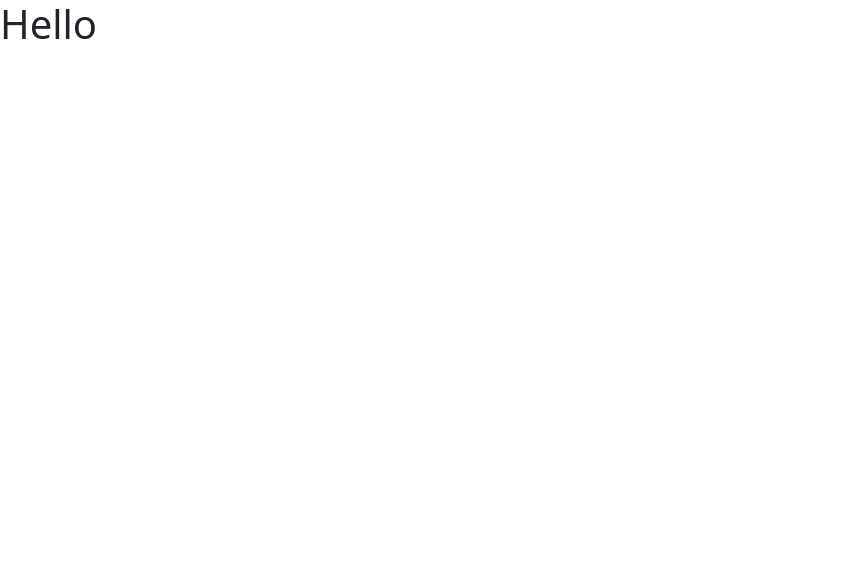
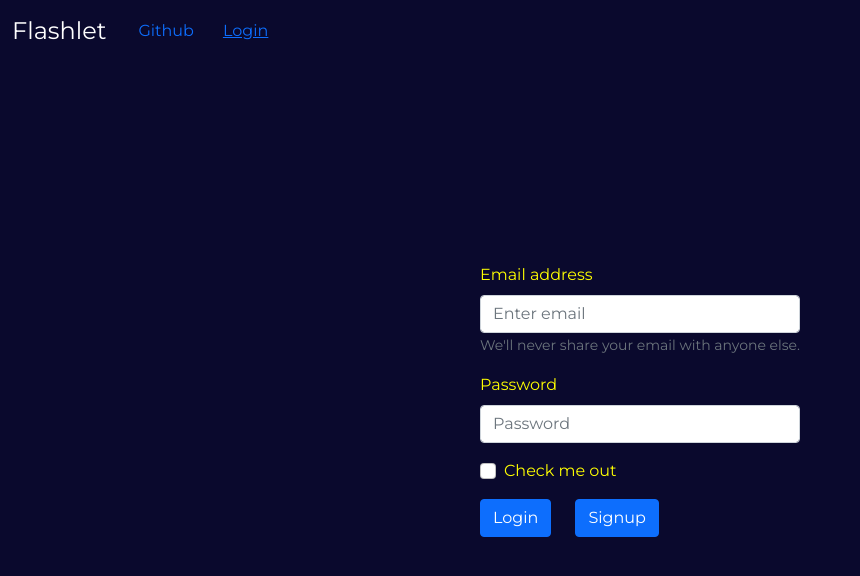
Before and after one commit to BrianCheung1/Flashcards, a React (Create React App) app in the folder client/: page /Login in a window 1280 px wide. Shown: the top 576 px of the page, without its empty margins (0-860 px from the left). Built offline with nearby package versions, Linux system fonts and the light colour scheme.

Commit message:
Improved look for Login page

```diff
--- a/client/src/App.css
+++ b/client/src/App.css
@@ -14,7 +14,7 @@
 
 .Cardform {
     padding-top: 80px;
-    padding-bottom: 50px;
+    padding-bottom: 40px;
     justify-content: center;
 }
 
@@ -75,3 +75,10 @@
 .ToastBackground {
     padding-top: 60px;
 }
+
+.Login {
+    display: flex;
+    justify-content: center;
+    align-items: center;
+    color: yellow;
+}
--- a/client/src/components/Cardform.js
+++ b/client/src/components/Cardform.js
@@ -57,7 +57,7 @@ function Cardform(props) {
         Create Card
       </Button>
       <ToastContainer position="top-end" className="ToastBackground">
-        <Toast onClose={() => setShow(false)} show={show} delay={3000} autohide>
+        <Toast onClose={() => setShow(false)} show={show} delay={1000} autohide>
           <Toast.Body>Flashcard Created</Toast.Body>
         </Toast>
       </ToastContainer>
--- /dev/null
+++ b/client/src/components/LoginForm.js
@@ -0,0 +1,51 @@
+import React from "react";
+import Container from "react-bootstrap/Container";
+import Form from "react-bootstrap/form";
+import Button from "react-bootstrap/button";
+import Row from "react-bootstrap/Row";
+import Col from "react-bootstrap/Col";
+import { useNavigate } from "react-router-dom";
+
+function LoginForm() {
+  let navigate = useNavigate();
+
+  const routeChange = () => {
+    let path = "/";
+    navigate(path);
+  };
+
+  return (
+    <Container fluid>
+      <Form>
+        <Form.Group className="mb-3" controlId="formBasicEmail">
+          <Form.Label>Email address</Form.Label>
+          <Form.Control type="text" placeholder="Enter email" />
+          <Form.Text className="text-muted">
+            We'll never share your email with anyone else.
+          </Form.Text>
+        </Form.Group>
+
+        <Form.Group className="mb-3" controlId="formBasicPassword">
+          <Form.Label>Password</Form.Label>
+          <Form.Control type="password" placeholder="Password" />
+        </Form.Group>
+        <Form.Group className="mb-3" controlId="formBasicCheckbox">
+          <Form.Check type="checkbox" label="Check me out" />
+        </Form.Group>
+        <Row xs="auto" md="auto">
+          <Col>
+            <Button variant="primary" type="submit" onClick={routeChange}>
+              Login
+            </Button>
+          </Col>
+          <Col>
+            <Button variant="primary" type="submit" onClick={routeChange}>
+              Signup
+            </Button>
+          </Col>
+        </Row>
+      </Form>
+    </Container>
+  );
+}
+export { LoginForm };
--- a/client/src/components/Navbar.js
+++ b/client/src/components/Navibar.js
@@ -2,8 +2,17 @@ import React from "react";
 import Container from "react-bootstrap/Container";
 import Nav from "react-bootstrap/Nav";
 import Navbar from "react-bootstrap/Navbar";
+import Button from "react-bootstrap/Button"
+import { useNavigate } from "react-router-dom";
 
 function Navibar() {
+  let navigate = useNavigate();
+
+  const routeChange = () => {
+    let path = "/login";
+    navigate(path);
+  };
+
   return (
     <Navbar
       collapseOnSelect
@@ -22,6 +31,10 @@ function Navibar() {
           >
             Github
           </Nav.Link>
+
+          <Button variant="link" onClick={routeChange}>
+            Login
+          </Button>
         </Navbar.Collapse>
       </Container>
     </Navbar>
--- a/client/src/pages/Login.js
+++ b/client/src/pages/Login.js
@@ -1,15 +1,29 @@
 import React from "react";
+import Container from "react-bootstrap/Container";
+import Form from "react-bootstrap/form";
+import Button from "react-bootstrap/button";
+import Row from "react-bootstrap/row";
+import Col from "react-bootstrap/col";
 import { Helmet } from "react-helmet";
+import { Navibar } from "../components/Navibar";
+import { LoginForm} from "../components/LoginForm"
+
 
 class Login extends React.Component {
+  constructor(props) {
+    super(props);
+  }
+
   render() {
     return (
-      <div>
-        <Helmet>
-          <title>Login</title>
-        </Helmet>
-        <h1>Hello</h1>
-      </div>
+      <Container fluid className="App Login">
+        <Navibar />
+        <Row>
+          <Col>
+          <LoginForm />
+          </Col>
+        </Row>
+      </Container>
     );
   }
 }
--- a/client/src/pages/WordList.js
+++ b/client/src/pages/WordList.js
@@ -7,15 +7,15 @@ import "../App.css";
 import { getWords, createWords, getWord, updateWord } from "../api/api";
 import { Cardform } from "../components/Cardform";
 import { Flashcards } from "../components/Flashcards";
-import { Navibar } from "../components/Navbar";
+import { Navibar } from "../components/Navibar";
 import { BsCardText } from "react-icons/bs";
-
+import { AiOutlineUnorderedList } from "react-icons/ai";
 
 class WordList extends React.Component {
   //variables we want to store to mongodb
   constructor(props) {
+    super(props);
     let data = [];
-    super(props);
     this.state = {
       word: "",
       definition: "",
@@ -83,7 +83,12 @@ class WordList extends React.Component {
       <Container fluid className="App">
         <Helmet>
           <title>Flashcards</title>
-          <link rel="icon" type="image/png" href="/public/favicon" sizes="16x16" />
+          <link
+            rel="icon"
+            type="image/png"
+            href="/public/favicon"
+            sizes="16x16"
+          />
         </Helmet>
         <Navibar />
         <Row className="Cardform">
@@ -100,7 +105,9 @@ class WordList extends React.Component {
         </Row>
         <Row>
           <Row>
-            <div className="FlashcardsTitle">Word List</div>
+            <div className="FlashcardsTitle">
+              Word List <AiOutlineUnorderedList />
+            </div>
           </Row>
           <Row className="AllFlashcards" xs="auto" md="auto">
             {this.state.words.map((word) => {
```
